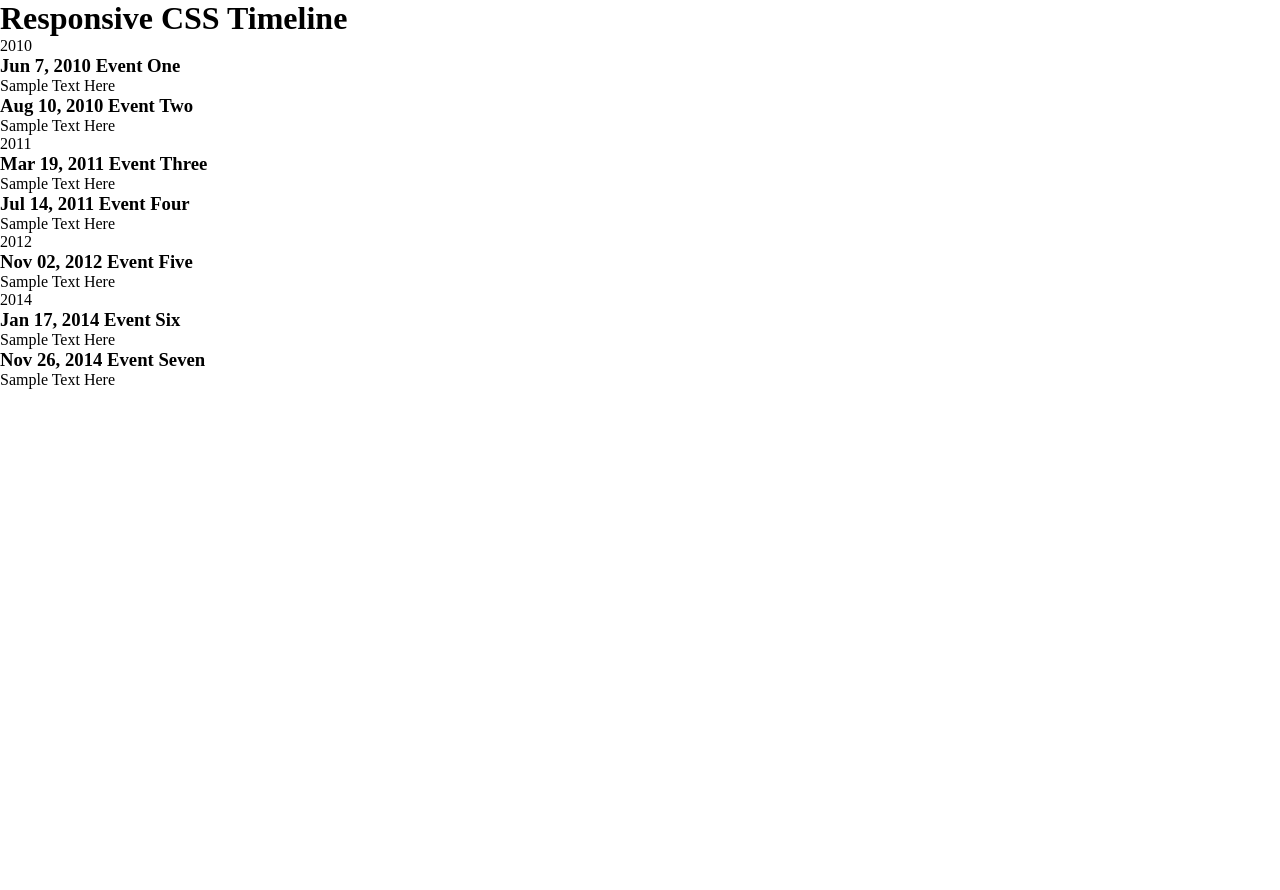
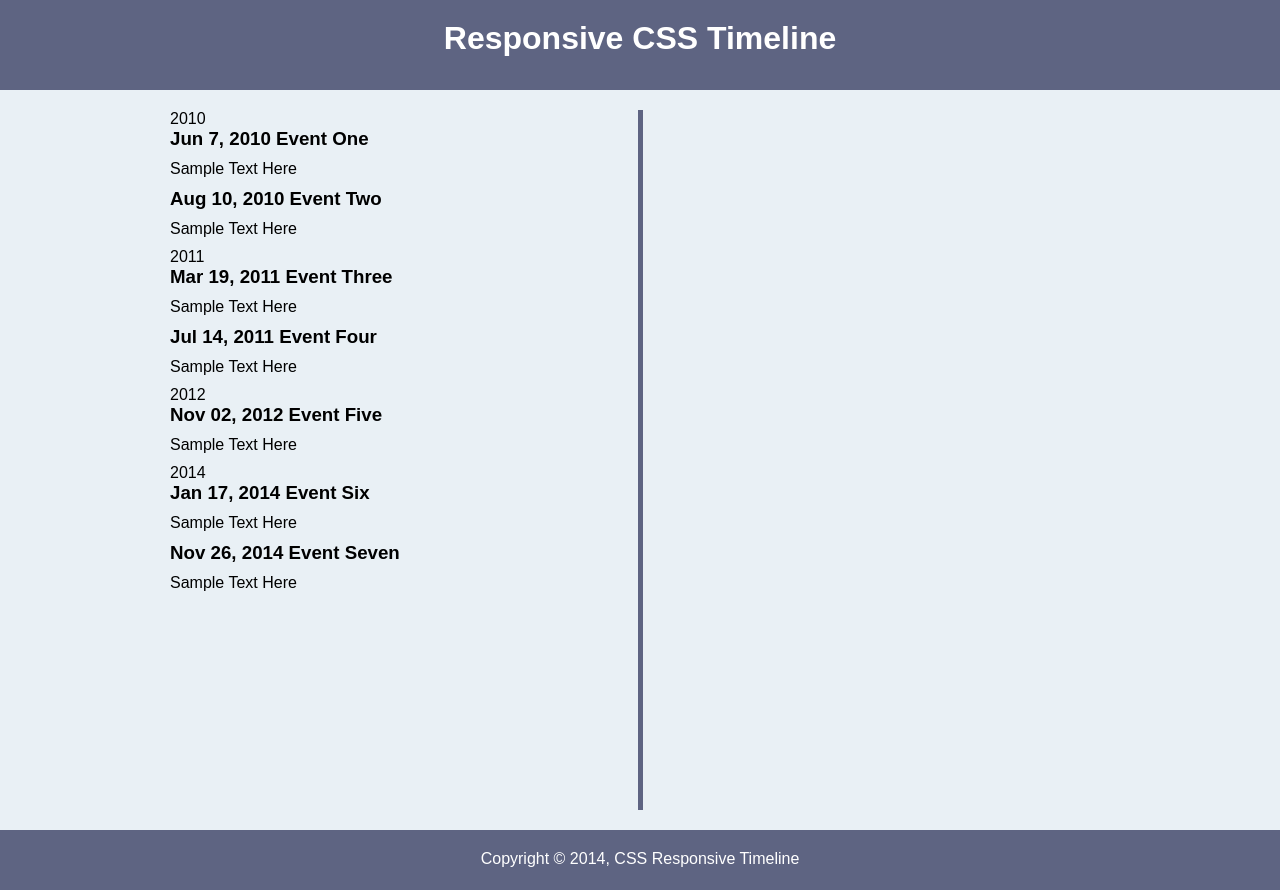
Before and after one commit to jimxshaw/css-timeline, a plain HTML site: page index.html in a window 1280 px wide. Before the commit the page ends 800 px from the top, so only its background shows below. Drawn offline with Linux system fonts and the light colour scheme.

Commit message:
finished base css

```diff
--- a/css/style.css
+++ b/css/style.css
@@ -2,3 +2,41 @@
   margin: 0;
   padding: 0;
 }
+
+body {
+  font-family: 'Arial', sans-serif;
+  background: #e9f0f5;
+}
+
+p {
+  margin: 10px 0;
+}
+
+.container {
+  width: 940px;
+  overflow: auto;
+  margin: auto;
+}
+
+header {
+  background: #5e6482;
+  height: 70px;
+  color: #fff;
+  text-align: center;
+  padding-top: 20px;
+}
+
+#timeline {
+  background: url(../img/line.png) repeat-y 50% 0;
+  min-height: 700px;
+  margin: 20px 0 20px 0;
+}
+
+footer {
+  background: #5e6482;
+  height: 40px;
+  color: #fff;
+  text-align: center;
+  padding-top: 10px;
+  padding-bottom: 10px;
+}
--- a/index.html
+++ b/index.html
@@ -14,6 +14,7 @@
 
   <section>
     <div id="timeline">
+    <div class="container">
 
       <div class="tl-block">
         <div class="tl-year">
@@ -116,7 +117,15 @@
         </div> <!-- /. tl-event -->
       </div> <!-- /. tl-block -->
 
+    </div> <!-- /. container -->
     </div> <!-- /. timeline -->
   </section>
+
+  <footer>
+    <div class="container">
+      <p>Copyright &copy; 2014, CSS Responsive Timeline</p>
+    </div>
+  </footer>
+
 </body>
 </html>
```
